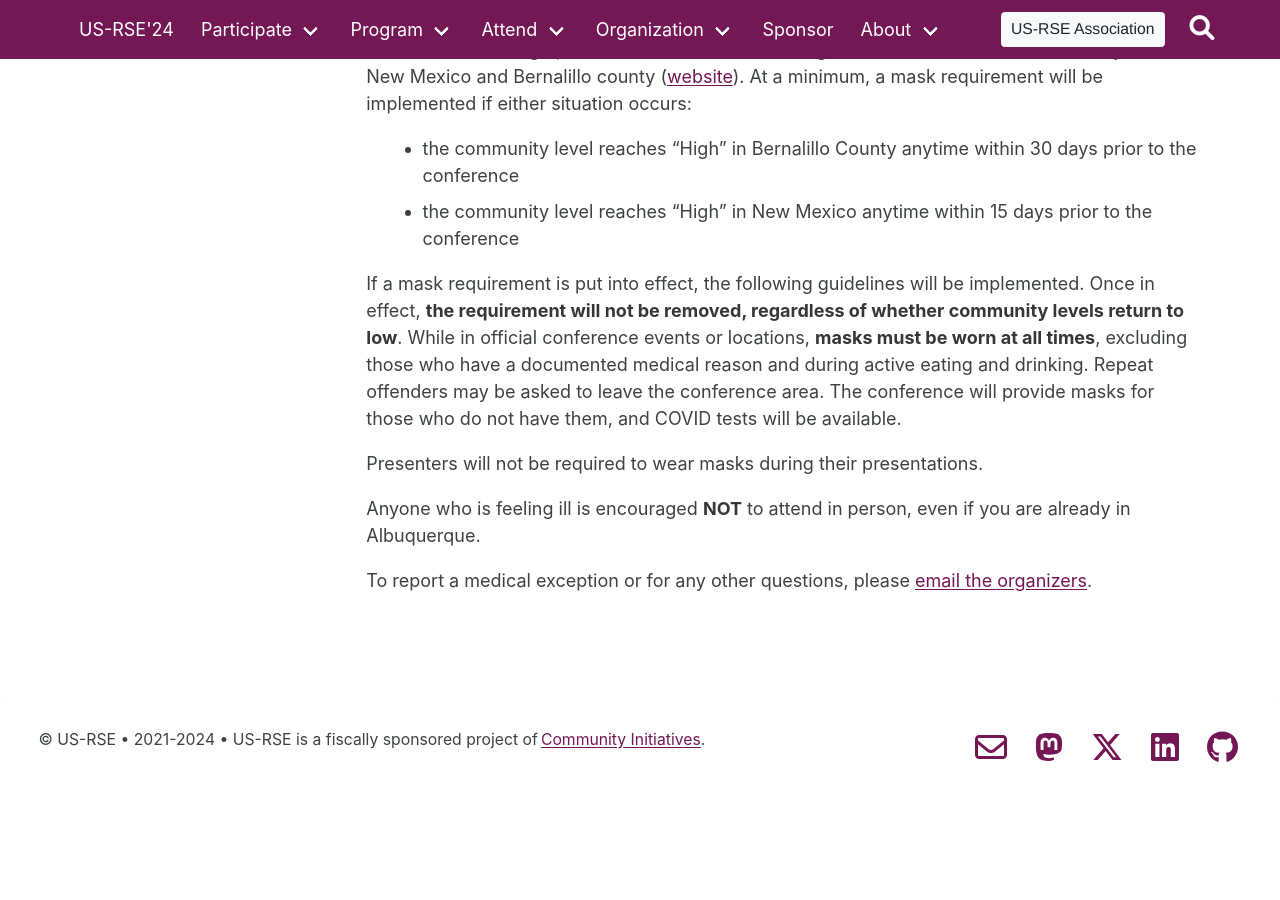
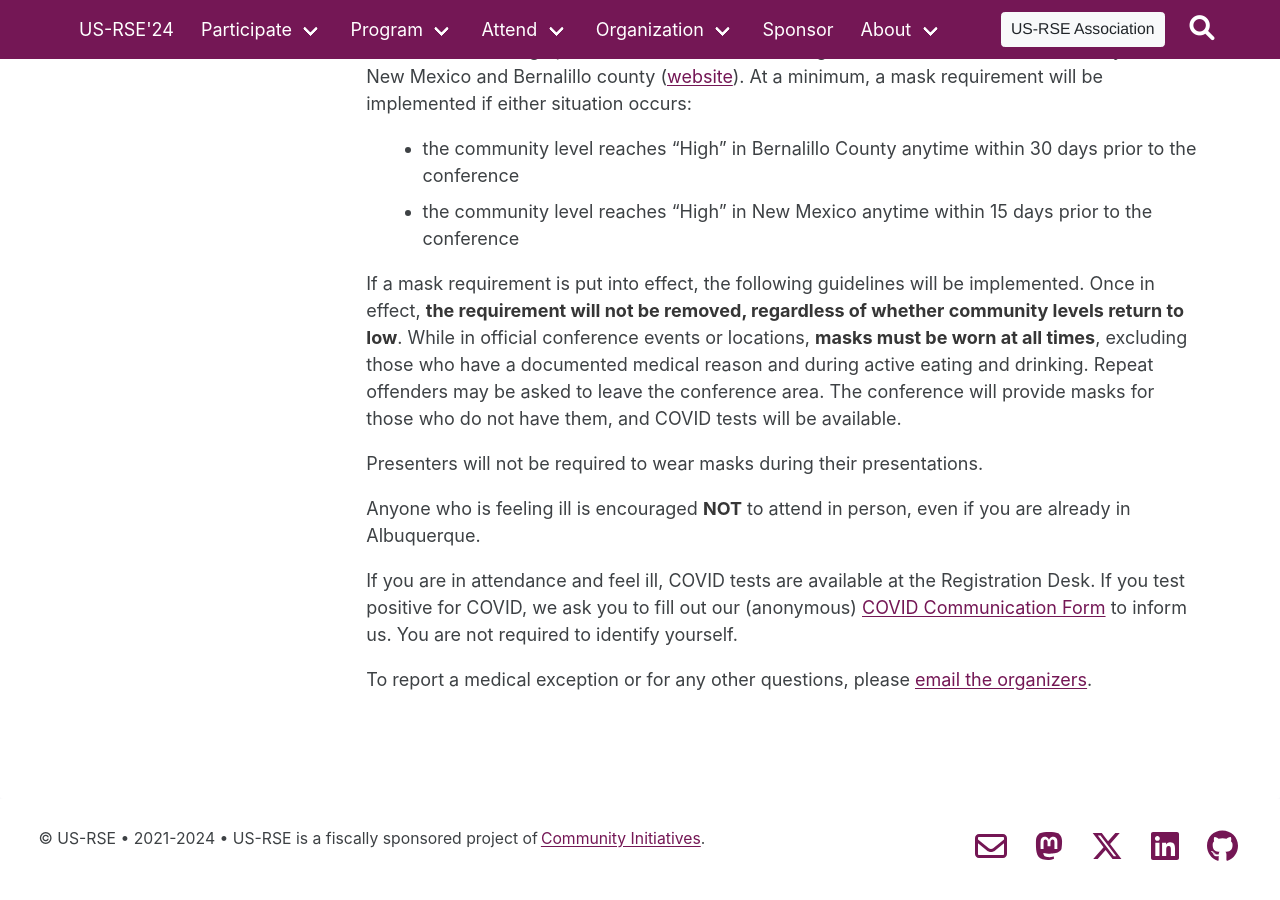
Before and after one commit to USRSE/usrse24, a Jekyll site: the page built from pages/attend/health.md, in a window 1280 px wide and 900 px high, scrolled down 230 px. Built offline with Jekyll 4.4.1, drawn with Linux system fonts in a browser that asks for light colours; a style sheet for code colours, icons or effects is not loaded; before the commit the page ends 1031 px from its top, so only the background shows below that.

Commit message:
Add COVID test and COVID form information

```diff
--- a/pages/attend/health.md
+++ b/pages/attend/health.md
@@ -31,5 +31,10 @@ Presenters will not be required to wear masks during their presentations.
 Anyone who is feeling ill is encouraged **NOT** to attend in person, even if you
 are already in Albuquerque.
 
+If you are in attendance and feel ill, COVID tests are available at the Registration
+Desk. If you test positive for COVID, we ask you to fill out our (anonymous)
+[COVID Communication Form](https://forms.gle/baiNNgSiUEcDmtVu5) to inform us. You
+are not required to identify yourself.
+
 To report a medical exception or for any other questions,
 please [email the organizers](mailto:usrse24-conference@us-rse.org).
```
